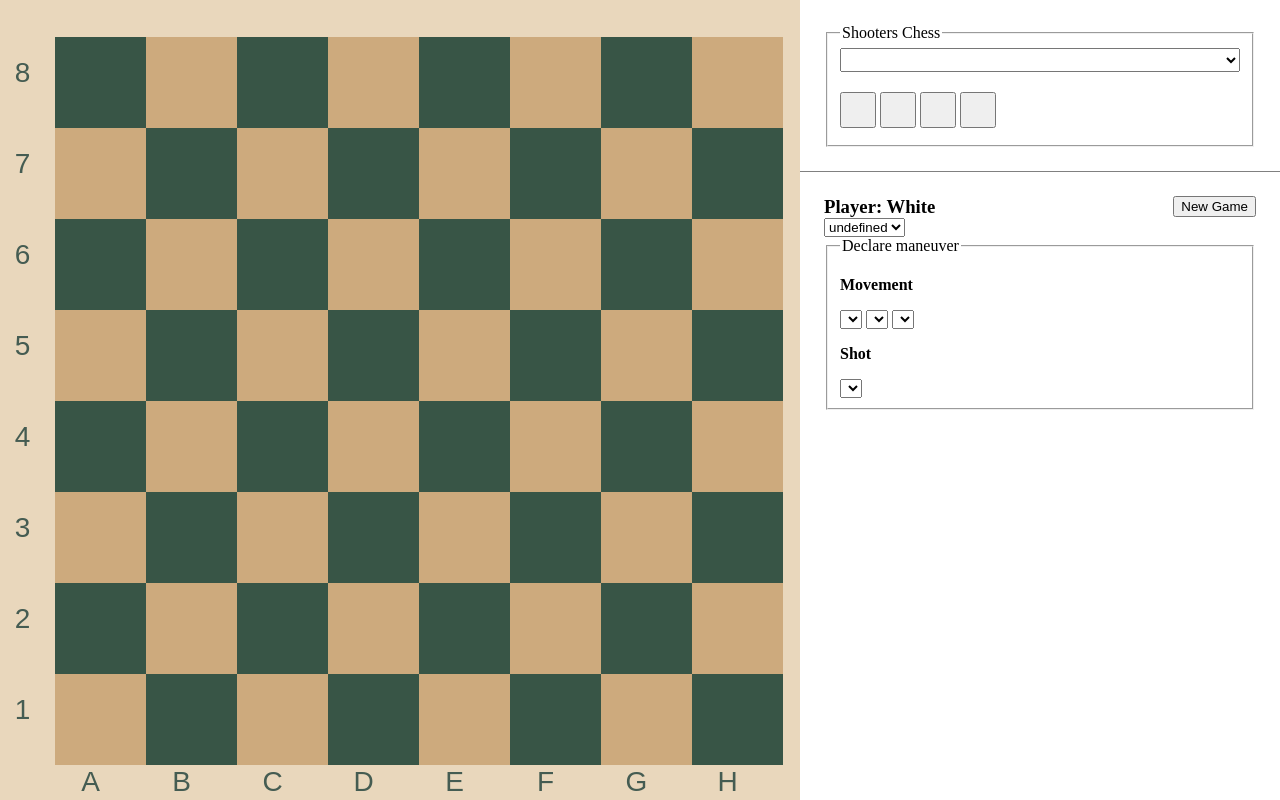
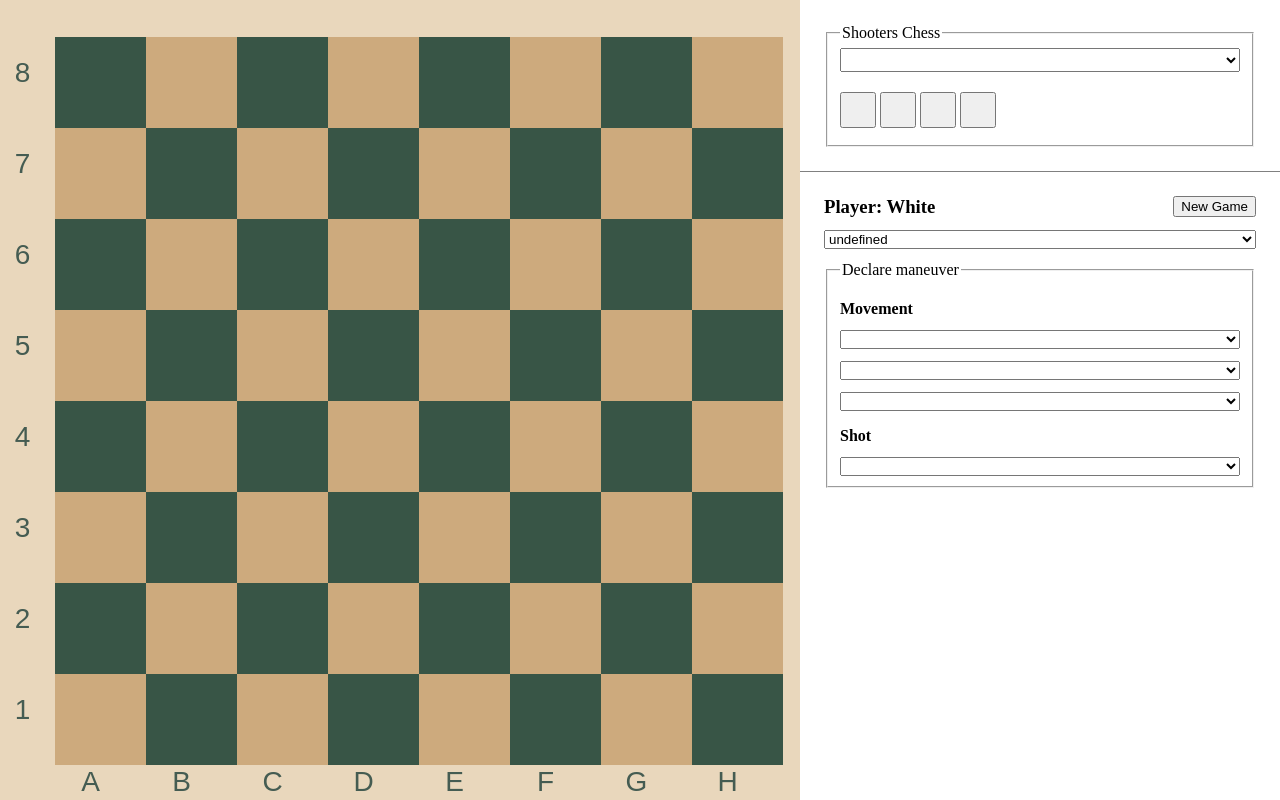
Before and after one commit to SmKou/shooters-chess, a website built with Vite: page index.html in a window 1280 px wide. Built offline with nearby package versions, Linux system fonts and the light colour scheme; a web font is replaced by a local one.

Commit message:
Add styling to input fields

```diff
--- a/style.css
+++ b/style.css
@@ -71,6 +71,15 @@ footer {
     border-top: 0.1rem solid gray;
 }
 
+footer select {
+    width: 100%;
+    margin-top: 1.2rem;
+}
+
+footer fieldset { margin-top: 1.2rem }
+
+footer p { margin-bottom: 0 }
+
 #user-turn {
     display: flex;
     justify-content: space-between;
```
